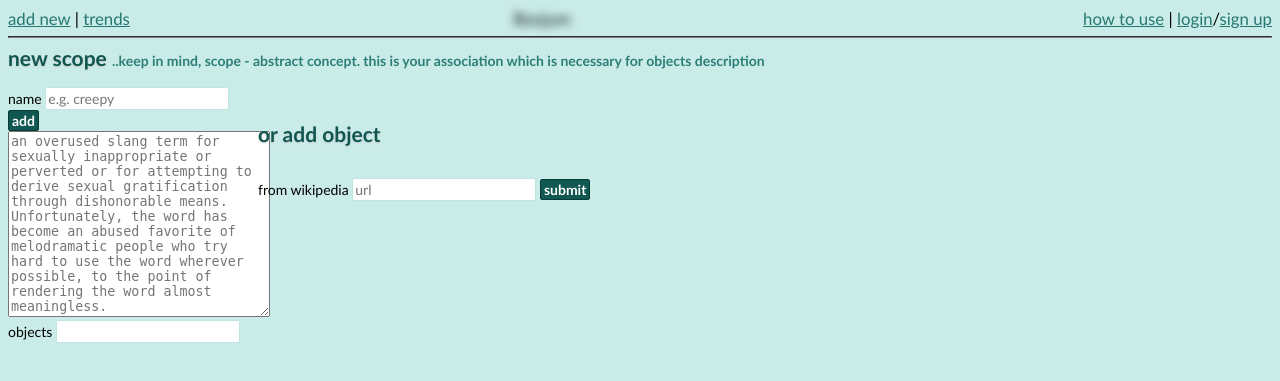
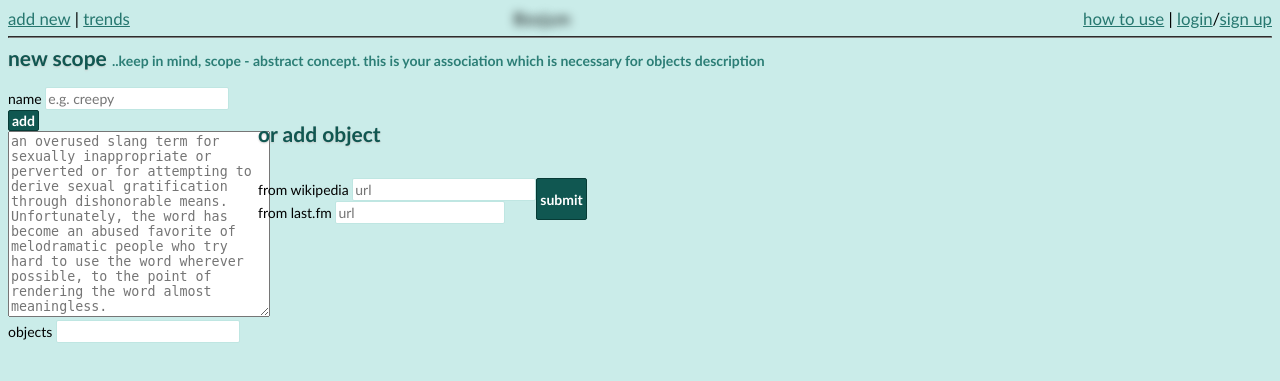
Before and after one commit to klapauciuz/boojum, a Flask app: page /tags/add in a window 1280 px wide. Shown: the top 381 px of the page. Run offline with Flask 2, Linux system fonts and the light colour scheme; the visitor is signed in with stand-in values (Sample User, id 1); data that the repository does not hold is empty; some libraries are stand-ins or nearby versions.

Commit message:
добавление объектов по ссылке с lastfm!! :birthday: :birthday: :birthday:

```diff
--- a/main.py
+++ b/main.py
@@ -149,16 +149,23 @@ def tag_page(tag):
 @app.route('/objects/add', methods=['POST'])
 def add_object_from_wiki():
     """New object add"""
-    print 'fromwiki, url:', request.form['urlwiki']
-    r = requests.get(request.form['urlwiki'])
-    soup = BeautifulSoup(r.text)
-    name = soup.find("h1", class_="firstHeading").text
-    description = soup.find("div", id='mw-content-text')
-    description = description.find_all("p", recursive=False)
-    description = description[0].text
-    source = request.form['urlwiki']
+    if request.form['urlwiki'] == '':
+        print 'fromlastfm, url:', request.form['urllast']
+        r = requests.get(request.form['urllast'])
+        soup = BeautifulSoup(r.text)
+        name = re.sub(r'[\ \n]{2,}', '', soup.find("article", class_='artist-overview').find('h1').text)
+        description = soup.find('div', class_='wiki-text').text
+        source = request.form['urllast']
+        print name
+    else:
+        print 'fromwiki, url:', request.form['urlwiki']
+        r = requests.get(request.form['urlwiki'])
+        soup = BeautifulSoup(r.text)
+        name = soup.find("h1", class_="firstHeading").text
+        descriptions = soup.find("div", id='mw-content-text').find_all("p", recursive=False)
+        description = descriptions[0].text
+        source = request.form['urlwiki']
     _id = objects.insert({'name': re.sub(r'(\n|\t)', '', name), 'description': description, 'tags': [], 'source': source})
-
     db.users.update({"username":session["username"]},
              {'$push': {
                         "objects":{ "_id": _id }
--- a/static/style.css
+++ b/static/style.css
@@ -35,6 +35,12 @@ input[type="submit"], span#add_tag, span#add_obj {
     -webkit-border-radius: 2px;
     color: white;
     cursor: pointer;
+}
+
+input#wide_submit {
+    height: 42px;
+    position: absolute;
+    display: inline;
 }
 
 #example_add_tag, #example_add_obj  {
--- a/templates/add_tag.html
+++ b/templates/add_tag.html
@@ -16,7 +16,9 @@
 <form id="add_fromwiki" action="">
     <label>from wikipedia</label>
     <input type="text" name="urlwiki" placeholder="url" value=""/>
-    <input type="submit" form="add_fromwiki" value="submit"/><br>
+    <input type="submit" form="add_fromwiki" id='wide_submit' value="submit"/><br>
+    <label>from last.fm</label>
+    <input type="text" name="urllast" placeholder="url" style='width: 164px;' value=""/>
 </form>
 
 <!-- потом над будет прикрутить драгндроп что бы удобно было назначать объекты тегу -->
```
